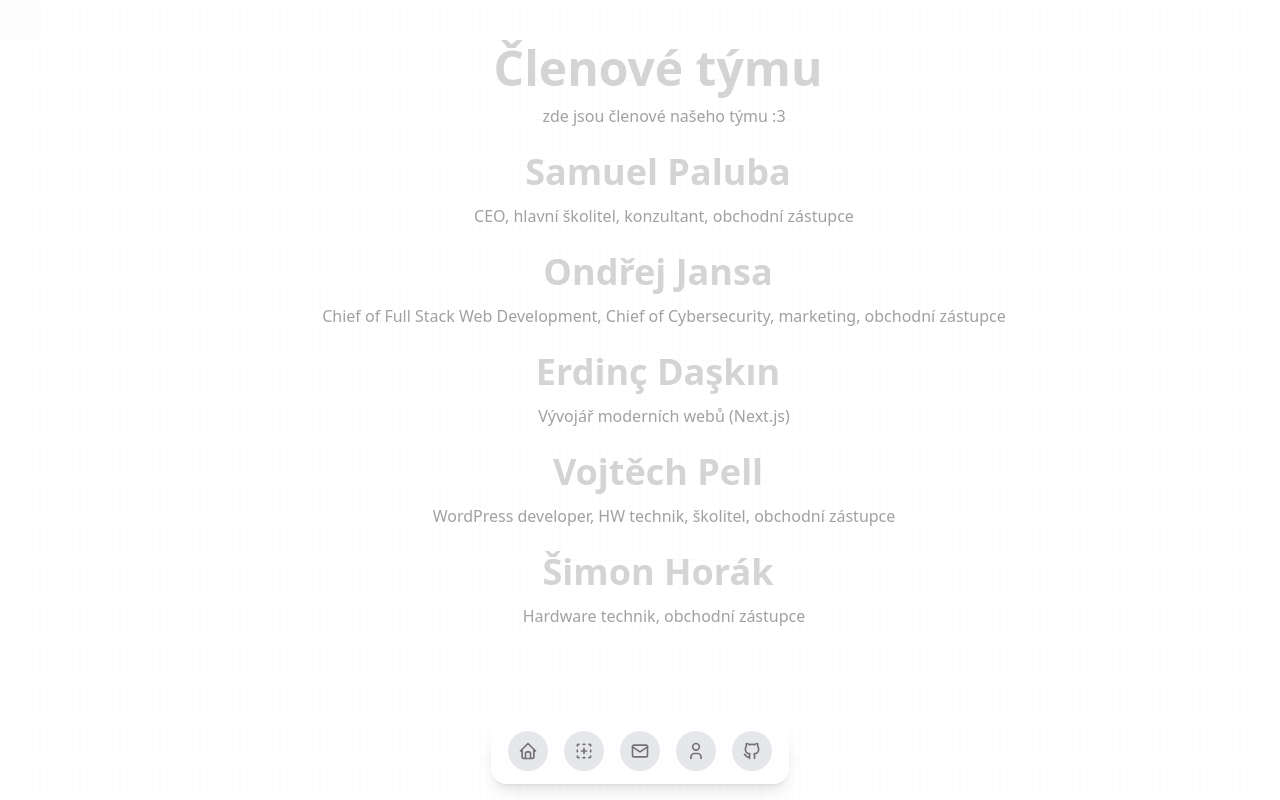
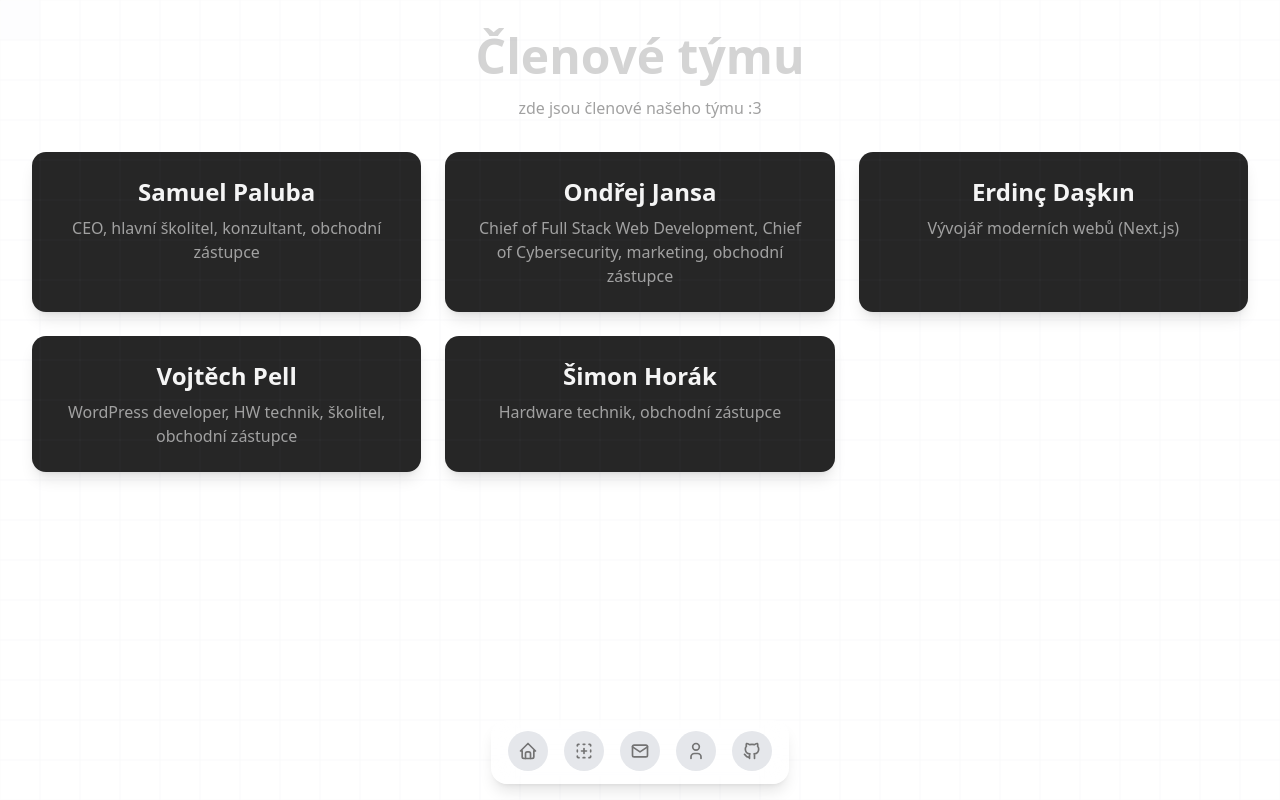
Before and after one commit to thinkhome-org/web-v1, a Next.js app: page /tym in a window 1280 px wide. Built offline with nearby package versions, Linux system fonts and the light colour scheme.

Commit message:
Team page rework Yo less go the team page be lookin fancy now innit bloke? Completely revamped the way dat page works and now, you can add new team membres AND their roles very easily!! dassit cya :3

```diff
--- a/src/app/tym/page.tsx
+++ b/src/app/tym/page.tsx
@@ -1,47 +1,52 @@
 import { InteractiveGridPattern } from "@/components/magicui/interactive-grid-pattern";
-export default function teamPage() {
+
+const teamMembers = [
+  {
+    name: "Samuel Paluba",
+    role: "CEO, hlavní školitel, konzultant, obchodní zástupce",
+  },
+  {
+    name: "Ondřej Jansa",
+    role: "Chief of Full Stack Web Development, Chief of Cybersecurity, marketing, obchodní zástupce",
+  },
+  {
+    name: "Erdinç Daşkın",
+    role: "Vývojář moderních webů (Next.js)",
+  },
+  {
+    name: "Vojtěch Pell",
+    role: "WordPress developer, HW technik, školitel, obchodní zástupce",
+  },
+  {
+    name: "Šimon Horák",
+    role: "Hardware technik, obchodní zástupce",
+  },
+];
+
+export default function TeamPage() {
   return (
     <main className="relative min-h-screen flex flex-col bg-background">
-      <div className="flex-1 p-8 text-center flex flex-col items-center">
-        <h1 className="text-5xl font-bold pl-12 text-neutral-300 p-3">
+      <div className="p-8 text-center">
+        <h1 className="text-5xl font-bold text-neutral-300 mb-4">
           Členové týmu
         </h1>
-        <p className="text-neutral-400 pl-12 w-2/3 pb-3">
-          zde jsou členové našeho týmu :3
-        </p>
-        <h1 className="text-4xl font-bold pl-12 text-neutral-300 p-3">
-          Samuel Paluba
-        </h1>
-        <p className="text-neutral-400 pl-12 w-2/3 pb-3">
-          CEO, hlavní školitel, konzultant, obchodní zástupce
-        </p>
-        <h1 className="text-4xl font-bold pl-12 text-neutral-300 p-3">
-          Ondřej Jansa
-        </h1>
-        <p className="text-neutral-400 pl-12 w-2/3 pb-3">
-          Chief of Full Stack Web Development, Chief of Cybersecurity,
-          marketing, obchodní zástupce
-        </p>
-        <h1 className="text-4xl font-bold pl-12 text-neutral-300 p-3">
-          Erdinç Daşkın
-        </h1>
-        <p className="text-neutral-400 pl-12 w-2/3 pb-3">
-          Vývojář moderních webů (Next.js)
-        </p>
-        <h1 className="text-4xl font-bold pl-12 text-neutral-300 p-3">
-          Vojtěch Pell
-        </h1>
-        <p className="text-neutral-400 pl-12 w-2/3 pb-3">
-          WordPress developer, HW technik, školitel, obchodní zástupce
-        </p>
-        <h1 className="text-4xl font-bold pl-12 text-neutral-300 p-3">
-          Šimon Horák
-        </h1>
-        <p className="text-neutral-400 pl-12 w-2/3 pb-3">
-          {" "}
-          Hardware technik, obchodní zástupce
-        </p>
+        <p className="text-neutral-400 mb-8">zde jsou členové našeho týmu :3</p>
+
+        <div className="grid grid-cols-1 sm:grid-cols-2 lg:grid-cols-3 gap-6">
+          {teamMembers.map((member) => (
+            <div
+              key={member.name}
+              className="bg-neutral-800 p-6 rounded-xl shadow-lg hover:scale-105 transition-transform"
+            >
+              <h2 className="text-2xl font-bold text-neutral-100 mb-2">
+                {member.name}
+              </h2>
+              <p className="text-neutral-400">{member.role}</p>
+            </div>
+          ))}
+        </div>
       </div>
+
       <InteractiveGridPattern className="z-0 opacity-10" />
     </main>
   );
```
